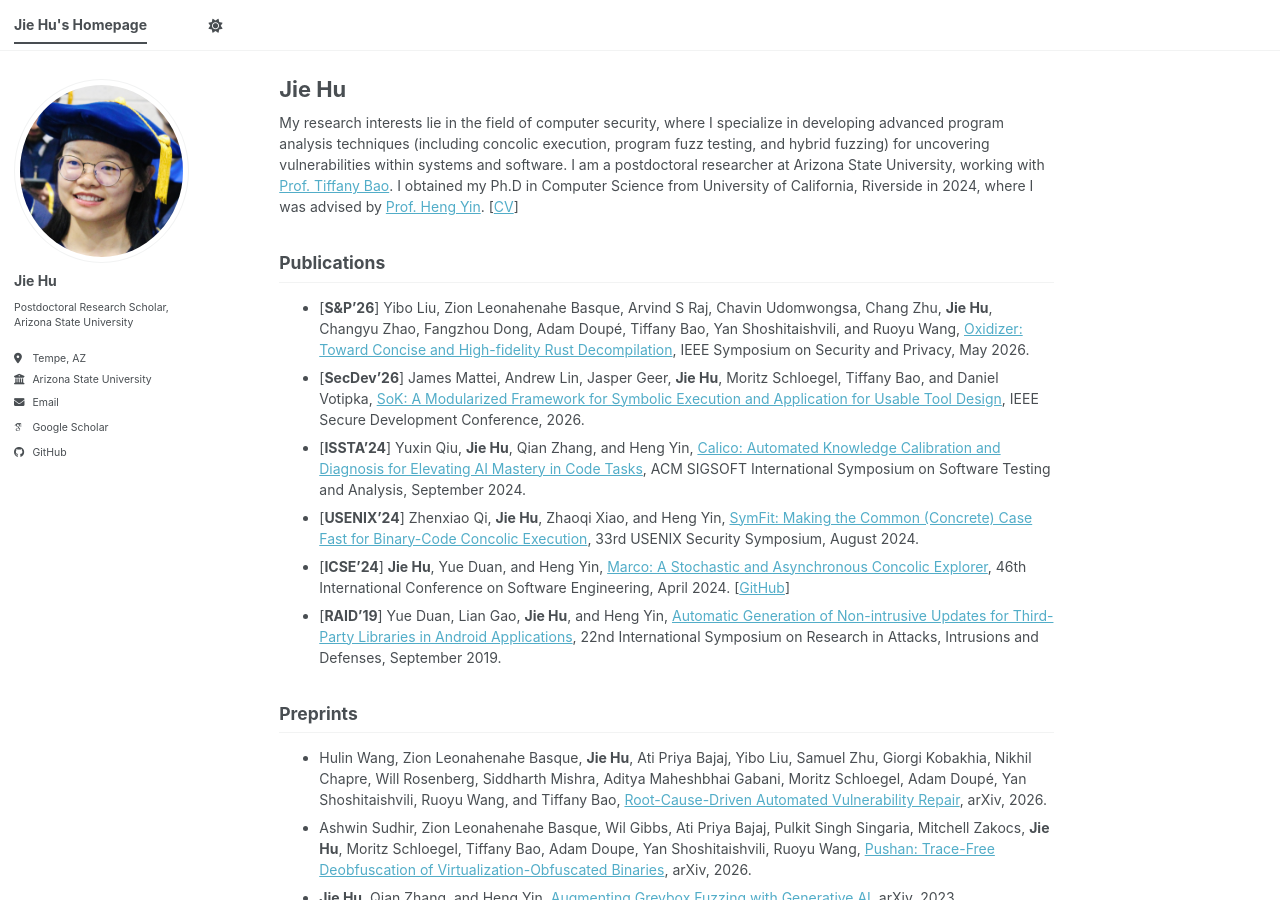
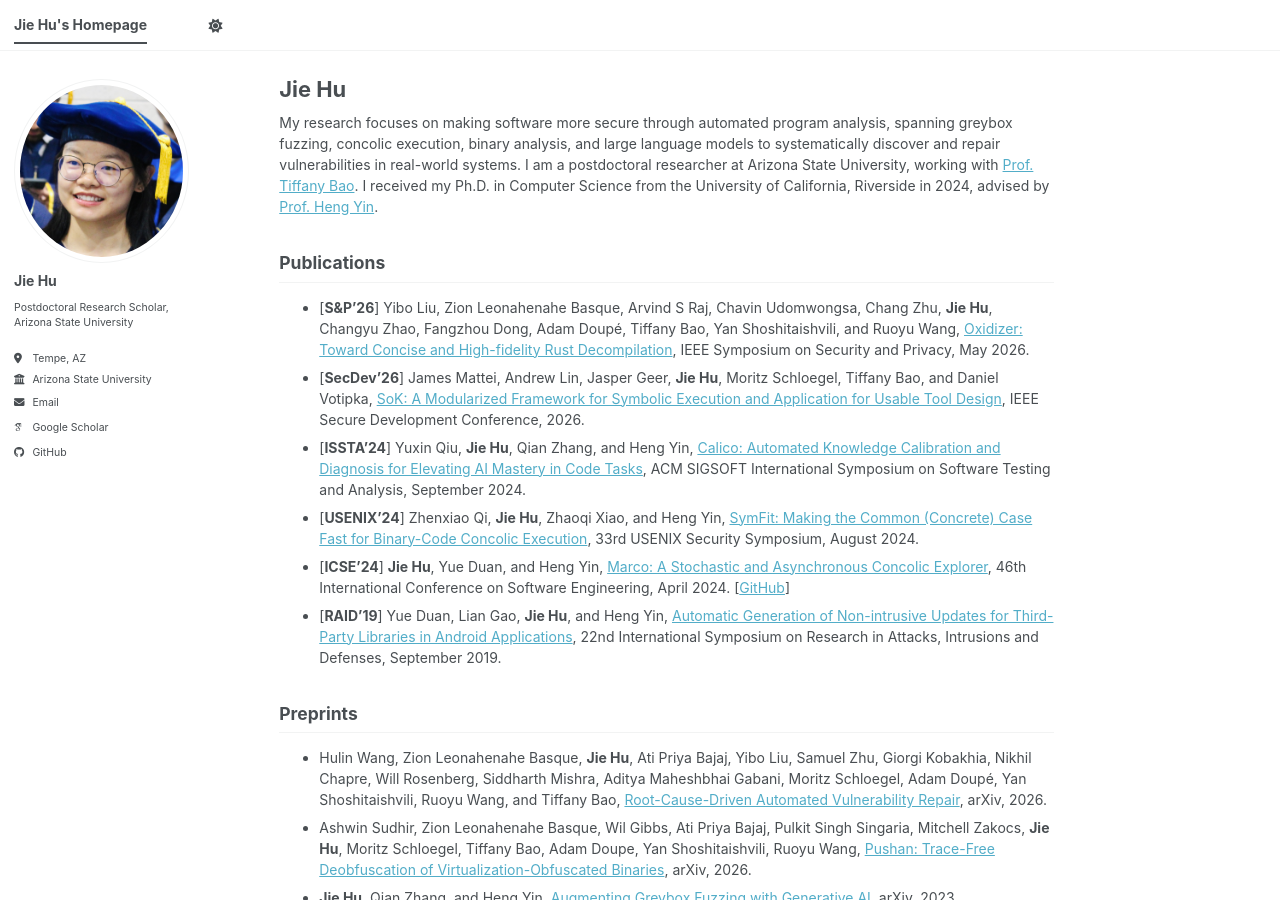
Before and after one commit to jhu066/jhu066.github.io, a Jekyll site: the page built from _pages/about.md, in a window 1280 px wide and 900 px high. Built offline with Jekyll 4.4.1, drawn with Linux system fonts in a browser that asks for light colours; some web fonts are replaced; a script bundle is joined from its source files by our own code; library files that are not in the unit come from our copies.

Commit message:
edit bio

```diff
--- a/_pages/about.md
+++ b/_pages/about.md
@@ -7,7 +7,7 @@ redirect_from:
   - /about.html
 ---
 
-My research interests lie in the field of computer security, where I specialize in developing advanced program analysis techniques (including concolic execution, program fuzz testing, and hybrid fuzzing) for uncovering vulnerabilities within systems and software. I am a postdoctoral researcher at Arizona State University, working with [Prof. Tiffany Bao](https://search.asu.edu/profile/3322259). I obtained my Ph.D in Computer Science from University of California, Riverside in 2024, where I was advised by [Prof. Heng Yin](https://www.cs.ucr.edu/~heng/). \[[CV](/files/cv.pdf)\]
+My research focuses on making software more secure through automated program analysis, spanning greybox fuzzing, concolic execution, binary analysis, and large language models to systematically discover and repair vulnerabilities in real-world systems. I am a postdoctoral researcher at Arizona State University, working with [Prof. Tiffany Bao](https://search.asu.edu/profile/3322259). I received my Ph.D. in Computer Science from the University of California, Riverside in 2024, advised by [Prof. Heng Yin](https://www.cs.ucr.edu/~heng/).
 
 ## Publications
 
```
